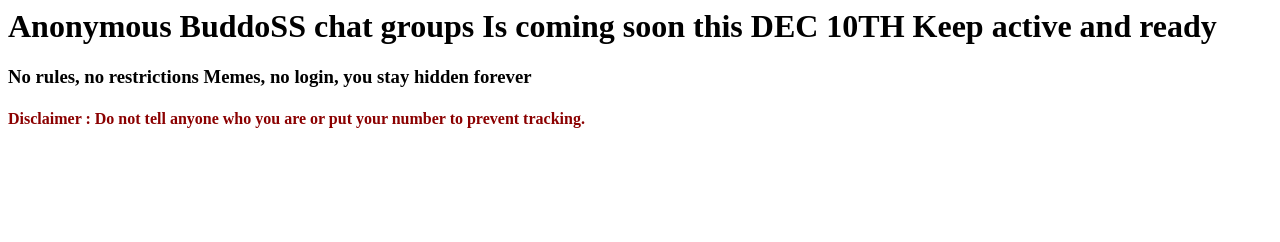
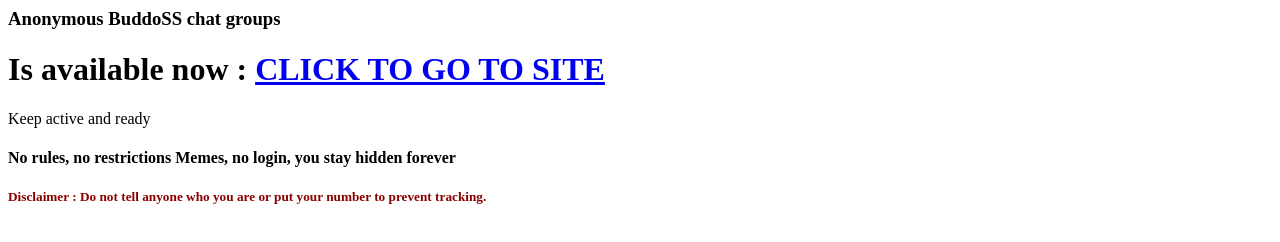
Before and after one commit to mrcaptions/buddosschatgroups, a plain HTML site: page index.html in a window 1280 px wide. Drawn offline with Linux system fonts and the light colour scheme.

Commit message:
Update index.html

```diff
--- a/index.html
+++ b/index.html
@@ -1,14 +1,14 @@
-<h1>
+<h3>
 
   Anonymous BuddoSS chat groups
-  Is coming soon this DEC 10TH
+  <h1>Is available now : <a href="bbosa8628.site"><b>CLICK TO GO TO SITE</b></a></h1>
   Keep active and ready
 
-</h1>
+</h3>
 
-<h3>
+<h4>
   No rules, no restrictions
   Memes, no login, you stay hidden forever
-</h3>
+</h4>
 
-<h4 style="color: darkred;">Disclaimer : Do not tell anyone who you are or put your number to prevent tracking.</h4>
+<h5 style="color: darkred;">Disclaimer : Do not tell anyone who you are or put your number to prevent tracking.</h5>
```
